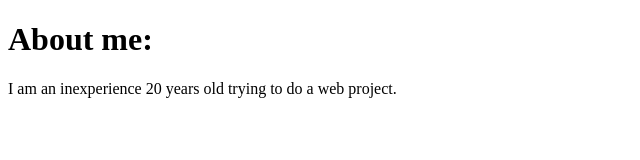
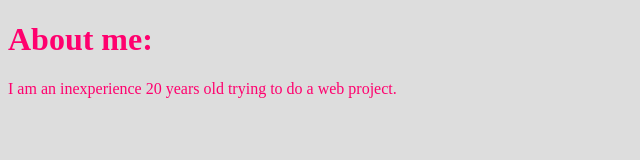
Before and after one commit to leccalinn/leccalinn.github.io, a plain HTML site: page about.html in a window 1280 px wide. Shown: the whole page, without its empty margins (0-640 px from the left). Drawn offline with Linux system fonts and the light colour scheme.

Commit message:
Add files via upload

```diff
--- a/about.html
+++ b/about.html
@@ -4,6 +4,12 @@
 <head>
 		<meta charset=UTF-8">
 		<title>Hello me!</title>
+		<style>
+		body {
+				background: #ddd;
+				color: #FF006E;
+		}
+		</style>
 </head>
 <body>
 		<h1>
```
